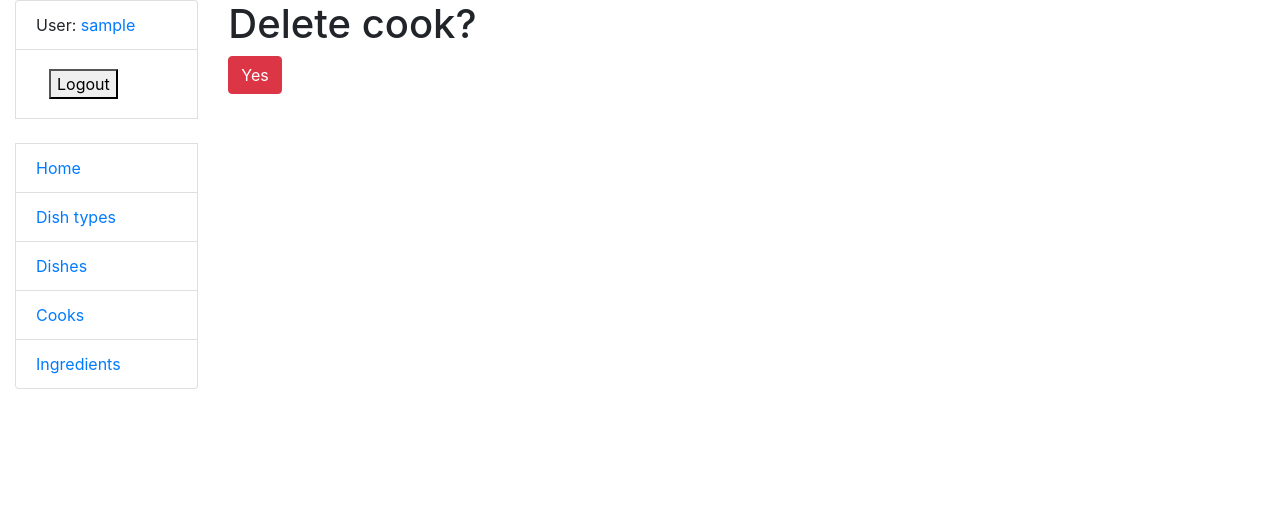
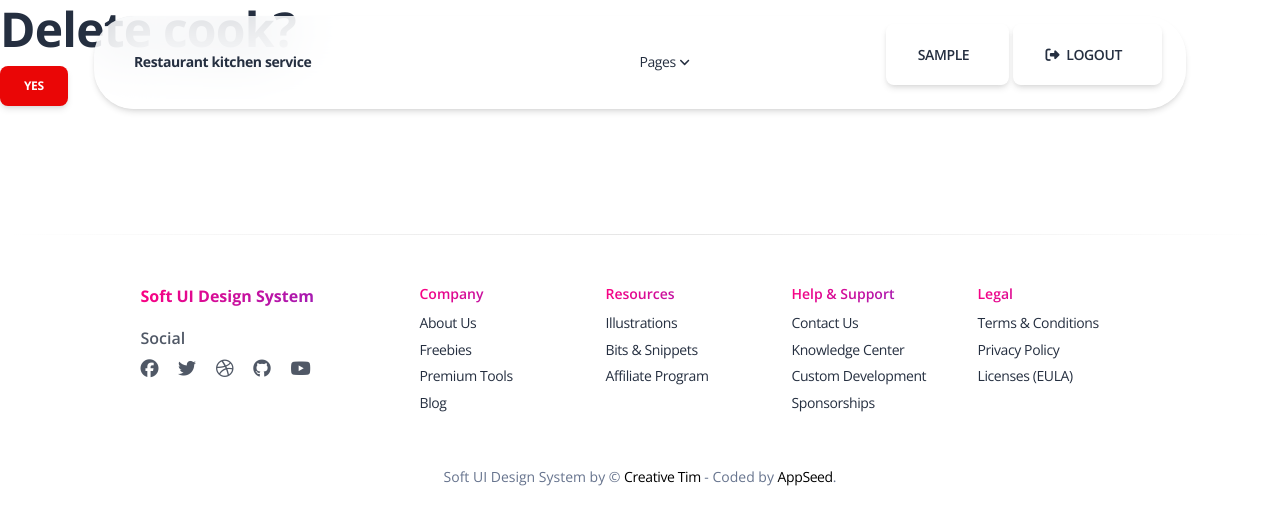
Before and after one commit to VladyslavBazhyn/restaurant_kitchen_service, a Django app: page /cook/1/delete/ in a window 1280 px wide. Shown: the top 525 px of the page. Run offline with Django 5.2, Linux system fonts and the light colour scheme; the visitor is signed in with stand-in values (Sample User, id 1); data comes from the database, SQL or seed files in the repository; some libraries are stand-ins or nearby versions.

Commit message:
Change base to make it comparable to used templates

```diff
--- a/templates/base.html
+++ b/templates/base.html
@@ -1,40 +1,60 @@
+<!--
+=========================================================
+* Soft UI Design System - v1.0.1
+=========================================================
+
+* Product Page: https://www.creative-tim.com/product/soft-ui-design-system
+* Copyright 2021 Creative Tim (https://www.creative-tim.com)
+
+Coded by www.creative-tim.com
+
+ =========================================================
+
+* The above copyright notice and this permission notice shall be included in all copies or substantial portions of the Software. -->
 <!DOCTYPE html>
 <html lang="en">
 
 <head>
-  {% block title %}<title>Restaurant kitchen service</title>{% endblock %}
-  <meta charset="utf-8">
-  <meta name="viewport" content="width=device-width, initial-scale=1">
-  <link rel="stylesheet"
-          href="https://cdn.jsdelivr.net/npm/bootstrap@4.5.3/dist/css/bootstrap.min.css"
-          integrity="sha384-TX8t27EcRE3e/ihU7zmQxVncDAy5uIKz4rEkgIXeMed4M0jlfIDPvg6uqKI2xXr2"
-          crossorigin="anonymous">
-  {% load static %}
-  <link rel="stylesheet" href="{% static 'css/style.css' %}">
-  <title>Title</title>
+  <meta charset="utf-8" />
+  <meta name="viewport" content="width=device-width, initial-scale=1, shrink-to-fit=no">
+  <link rel="apple-touch-icon" sizes="76x76" href="{{ ASSETS_ROOT }}/img/apple-icon.png">
+  <link rel="icon" type="image/png" href="{{ ASSETS_ROOT }}/img/favicon.png">
+  <link rel="canonical" href="https://appseed.us/ui-kit/soft-ui-design-system"/>
+
+  <title>
+    Django Soft UI Design System - {% block title %}{% endblock %} | AppSeed
+  </title>
+
+  <!--     Fonts and icons     -->
+  <link href="https://fonts.googleapis.com/css?family=Open+Sans:300,400,600,700" rel="stylesheet" />
+  <!-- Nucleo Icons -->
+  <link href="{{ ASSETS_ROOT }}/css/nucleo-icons.css" rel="stylesheet" />
+  <link href="{{ ASSETS_ROOT }}/css/nucleo-svg.css" rel="stylesheet" />
+  <!-- Font Awesome Icons -->
+  <script src="https://kit.fontawesome.com/42d5adcbca.js" crossorigin="anonymous"></script>
+  <link href="{{ ASSETS_ROOT }}/css/nucleo-svg.css" rel="stylesheet" />
+  <!-- CSS Files -->
+  <link id="pagestyle" href="{{ ASSETS_ROOT }}/css/soft-design-system.css?v=1.0.1" rel="stylesheet" />
+
+  <!-- Specific CSS goes HERE -->
+  {% block stylesheets %}{% endblock stylesheets %}
+
 </head>
 
-<body>
-<div class="container-fluid">
-  <div class="row">
-    <div class="col-sm-2">
+<body class="{% block body_class %}{% endblock body_class %}">
 
-      {% block sidebar %}
-        {% include "includes/sidebar.html" %}
-      {% endblock %}
+    {% include "includes/navigation.html" %}
 
-    </div>
-    <div class="col-sm-10">
+    {% include "includes/pagination.html" %}
 
-      {% block content %}{% endblock %}
+    {% block content %}{% endblock content %}
 
-            {% block pagination %}
-                {% include "includes/pagination.html" %}
-            {% endblock %}
+    {% include "includes/footer.html" %}
 
-    </div>
-  </div>
-</div>
+    {% include "includes/scripts.html" %}
+
+  <!-- Specific JS goes HERE -->
+  {% block javascripts %}{% endblock javascripts %}
 
 </body>
 </html>
--- a/templates/includes/footer.html
+++ b/templates/includes/footer.html
@@ -1,89 +1,145 @@
-    <footer class="footer pt-6 pb-5 bg-dark text-white">
+  <footer class="footer pt-5 mt-5">
+    <hr class="horizontal dark mb-5">
     <div class="container">
-            <div class="row">
-                <div class="col-md-4">
-                    <img class="navbar-brand-dark mb-4" height="35" src="{{ ASSETS_ROOT }}/img/brand/light.svg"
-                        alt="Logo light">
-                    <p>Pixel is a free and open source Bootstrap 5 UI Kit that will help you prototype and build beautiful website pages and applications.</p>
-                    <ul class="social-buttons mb-5 mb-lg-0">
-                        <li>
-                            <a href="https://twitter.com/themesberg" aria-label="twitter social link"
-                                class="icon-white me-2">
-                                <span class="fab fa-twitter"></span>
+      <div class=" row">
+        <div class="col-md-3 mb-4 ms-auto">
+          <div>
+            <h6 class="text-gradient text-primary font-weight-bolder">Soft UI Design System</h6>
+          </div>
+          <div>
+            <h6 class="mt-3 mb-2 opacity-8">Social</h6>
+            <ul class="d-flex flex-row ms-n3 nav">
+              <li class="nav-item">
+                <a class="nav-link pe-1" href="https://www.facebook.com/CreativeTim/" target="_blank">
+                  <i class="fab fa-facebook text-lg opacity-8"></i>
                 </a>
               </li>
-                        <li>
-                            <a href="https://www.facebook.com/themesberg/" class="icon-white me-2"
-                                aria-label="facebook social link">
-                                <span class="fab fa-facebook"></span>
+              <li class="nav-item">
+                <a class="nav-link pe-1" href="https://twitter.com/creativetim" target="_blank">
+                  <i class="fab fa-twitter text-lg opacity-8"></i>
                 </a>
               </li>
-                        <li>
-                            <a href="https://github.com/themesberg" aria-label="github social link" class="icon-white me-2">
-                                <span class="fab fa-github"></span>
+              <li class="nav-item">
+                <a class="nav-link pe-1" href="https://dribbble.com/creativetim" target="_blank">
+                  <i class="fab fa-dribbble text-lg opacity-8"></i>
                 </a>
               </li>
-                        <li>
-                            <a href="https://dribbble.com/themesberg" class="icon-white" aria-label="dribbble social link">
-                                <span class="fab fa-dribbble"></span>
+              <li class="nav-item">
+                <a class="nav-link pe-1" href="https://github.com/creativetimofficial" target="_blank">
+                  <i class="fab fa-github text-lg opacity-8"></i>
+                </a>
+              </li>
+              <li class="nav-item">
+                <a class="nav-link pe-1" href="https://www.youtube.com/channel/UCVyTG4sCw-rOvB9oHkzZD1w" target="_blank">
+                  <i class="fab fa-youtube text-lg opacity-8"></i>
                 </a>
               </li>
             </ul>
           </div>
-                <div class="col-6 col-md-2 mb-5 mb-lg-0">
-                    <span class="h5">Themesberg</span>
-                    <ul class="footer-links mt-2">
-                        <li><a target="_blank" href="https://themesberg.com/blog">Blog</a></li>
-                        <li><a target="_blank" href="https://themesberg.com/products">Products</a></li>
-                        <li><a target="_blank" href="https://themesberg.com/about">About Us</a></li>
-                        <li><a target="_blank" href="https://themesberg.com/contact">Contact Us</a></li>
+        </div>
+        <div class="col-md-2 col-sm-6 col-6 mb-4">
+          <div>
+            <h6 class="text-gradient text-primary text-sm">Company</h6>
+            <ul class="flex-column ms-n3 nav">
+              <li class="nav-item">
+                <a class="nav-link" href="https://www.creative-tim.com/presentation" target="_blank">
+                  About Us
+                </a>
+              </li>
+              <li class="nav-item">
+                <a class="nav-link" href="https://www.creative-tim.com/templates/free" target="_blank">
+                  Freebies
+                </a>
+              </li>
+              <li class="nav-item">
+                <a class="nav-link" href="https://www.creative-tim.com/templates/premium" target="_blank">
+                  Premium Tools
+                </a>
+              </li>
+              <li class="nav-item">
+                <a class="nav-link" href="https://www.creative-tim.com/blog" target="_blank">
+                  Blog
+                </a>
+              </li>
             </ul>
           </div>
-                <div class="col-6 col-md-2 mb-5 mb-lg-0">
-                    <span class="h5">Other</span>
-                    <ul class="footer-links mt-2">
-                        <li><a href="https://themesberg.com/docs/bootstrap-5/pixel/getting-started/quick-start/"
-                                target="_blank">Docs</a></li>
-                        <li><a href="https://themesberg.com/docs/pixel-bootstrap/getting-started/changelog"
-                                target="_blank">Changelog</a></li>
-                        <li><a target="_blank" href="https://themesberg.com/licensing">License</a>
+        </div>
+        <div class="col-md-2 col-sm-6 col-6 mb-4">
+          <div>
+            <h6 class="text-gradient text-primary text-sm">Resources</h6>
+            <ul class="flex-column ms-n3 nav">
+              <li class="nav-item">
+                <a class="nav-link" href="https://iradesign.io/" target="_blank">
+                  Illustrations
+                </a>
               </li>
-                        <li><a target="_blank"
-                                href="https://github.com/themesberg/pixel-bootstrap-ui-kit/issues">Support</a></li>
+              <li class="nav-item">
+                <a class="nav-link" href="https://www.creative-tim.com/bits" target="_blank">
+                  Bits & Snippets
+                </a>
+              </li>
+              <li class="nav-item">
+                <a class="nav-link" href="https://www.creative-tim.com/affiliates/new" target="_blank">
+                  Affiliate Program
+                </a>
+              </li>
             </ul>
           </div>
-                <div class="col-12 col-md-4 mb-5 mb-lg-0">
-                    <span class="h5">Subscribe</span>
-                    <p class="text-muted font-small mt-2">Join our mailing list. We write rarely, but only the best content.
-                    </p>
-                    <form action="#">
-                        <div class="form-row mb-2">
-                            <div class="col-12">
-                                <label class="h6 fw-normal text-muted d-none" for="exampleInputEmail3">Email address</label>
-                                <input type="email" class="form-control mb-2" placeholder="example@company.com" name="email"
-                                    aria-label="Subscribe form" id="exampleInputEmail3" required>
         </div>
-                            <div class="col-12 d-grid">
-                                <button type="submit" class="btn btn-tertiary" data-loading-text="Sending">
-                                    <span>Subscribe</span>
-                                </button>
+        <div class="col-md-2 col-sm-6 col-6 mb-4">
+          <div>
+            <h6 class="text-gradient text-primary text-sm">Help & Support</h6>
+            <ul class="flex-column ms-n3 nav">
+              <li class="nav-item">
+                <a class="nav-link" href="https://www.creative-tim.com/contact-us" target="_blank">
+                  Contact Us
+                </a>
+              </li>
+              <li class="nav-item">
+                <a class="nav-link" href="https://www.creative-tim.com/knowledge-center" target="_blank">
+                  Knowledge Center
+                </a>
+              </li>
+              <li class="nav-item">
+                <a class="nav-link" href="https://services.creative-tim.com/?ref=ct-soft-ui-footer" target="_blank">
+                  Custom Development
+                </a>
+              </li>
+              <li class="nav-item">
+                <a class="nav-link" href="https://www.creative-tim.com/sponsorships" target="_blank">
+                  Sponsorships
+                </a>
+              </li>
+            </ul>
           </div>
         </div>
-                    </form>
-                    <p class="text-muted font-small m-0">We’ll never share your details. See our <a class="text-white"
-                            href="#">Privacy Policy</a></p>
+        <div class="col-md-2 col-sm-6 col-6 mb-4 me-auto">
+          <div>
+            <h6 class="text-gradient text-primary text-sm">Legal</h6>
+            <ul class="flex-column ms-n3 nav">
+              <li class="nav-item">
+                <a class="nav-link" href="https://www.creative-tim.com/terms" target="_blank">
+                  Terms & Conditions
+                </a>
+              </li>
+              <li class="nav-item">
+                <a class="nav-link" href="https://www.creative-tim.com/privacy" target="_blank">
+                  Privacy Policy
+                </a>
+              </li>
+              <li class="nav-item">
+                <a class="nav-link" href="https://www.creative-tim.com/license" target="_blank">
+                  Licenses (EULA)
+                </a>
+              </li>
+            </ul>
           </div>
         </div>
-            <hr class="bg-secondary my-3 my-lg-5">
-            <div class="row">
-                <div class="col mb-md-0">
-                    <a href="https://themesberg.com" target="_blank" class="d-flex justify-content-center mb-3">
-                        <img src="{{ ASSETS_ROOT }}/img/themesberg.svg" height="30" class="me-2" alt="Themesberg Logo">
-                        <p class="text-white fw-bold footer-logo-text m-0">Themesberg</p>
-                    </a>
-                    <div class="d-flex text-center justify-content-center align-items-center" role="contentinfo">
-                        <p class="fw-normal font-small mb-0">
-                            &copy; Themesberg - coded by AppSeed.
+        <div class="col-12">
+          <div class="text-center">
+            <p class="my-4 text-sm">
+              Soft UI Design System by &copy; <a target="_blank" href="https://bit.ly/3fKQZaL" target="_blank">Creative Tim</a>
+              - Coded by <a target="_blank" href="https://appseed.us" target="_blank">AppSeed</a>.
             </p>
           </div>
         </div>
```
Also changed, not shown: templates/kitchen/cook_list.html (+7 -0 lines). Lines whose indentation alone changed are shown as unchanged.
